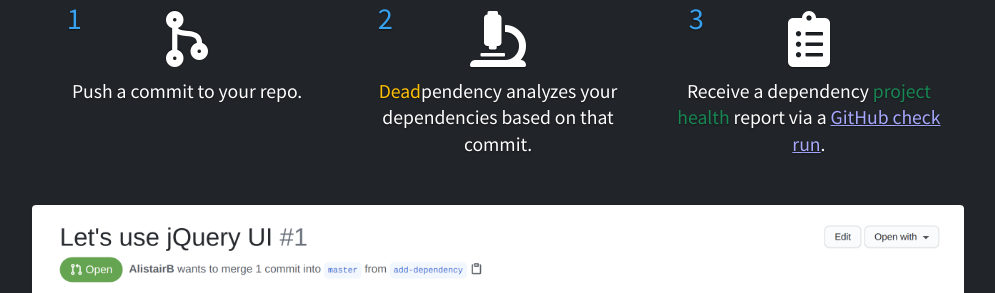
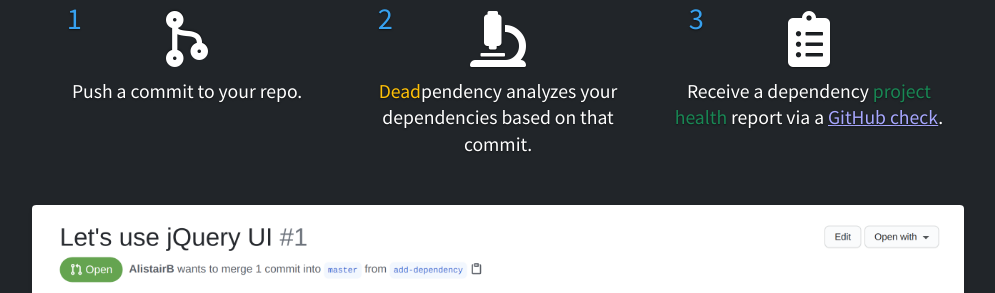
Before and after one commit to deadpendency/deadpendency.github.io, a Jekyll site: the page built from index.html, in a window 1280 px wide and 900 px high, scrolled down 401 px. Shown: the part 156-449 px from the top of the window, without its empty margins (130-1125 px from the left). Built offline with Jekyll 4.4.1, drawn with Linux system fonts in a browser that asks for light colours; nearby versions of some CDN libraries.

Commit message:
Home check done

```diff
--- a/index.html
+++ b/index.html
@@ -26,7 +26,7 @@
       <div class="col-sm position-relative">
         <span class="floating-number fadeback">3</span>
         <i class="fas fa-clipboard-list"></i>
-        <div class="step-description">Receive a dependency <span class="text-success">project health</span> report via a <a href="https://docs.github.com/en/github/collaborating-with-issues-and-pull-requests/about-status-checks#checks" target="_blank" rel="noopener">GitHub check run</a>.</div>
+        <div class="step-description">Receive a dependency <span class="text-success">project health</span> report via a <a href="https://github.com/deadpendency/deadpendency-example/pull/1/checks" target="_blank" rel="noopener">GitHub check</a>.</div>
       </div>
     </div>
     <div class="row mt-5">
```
